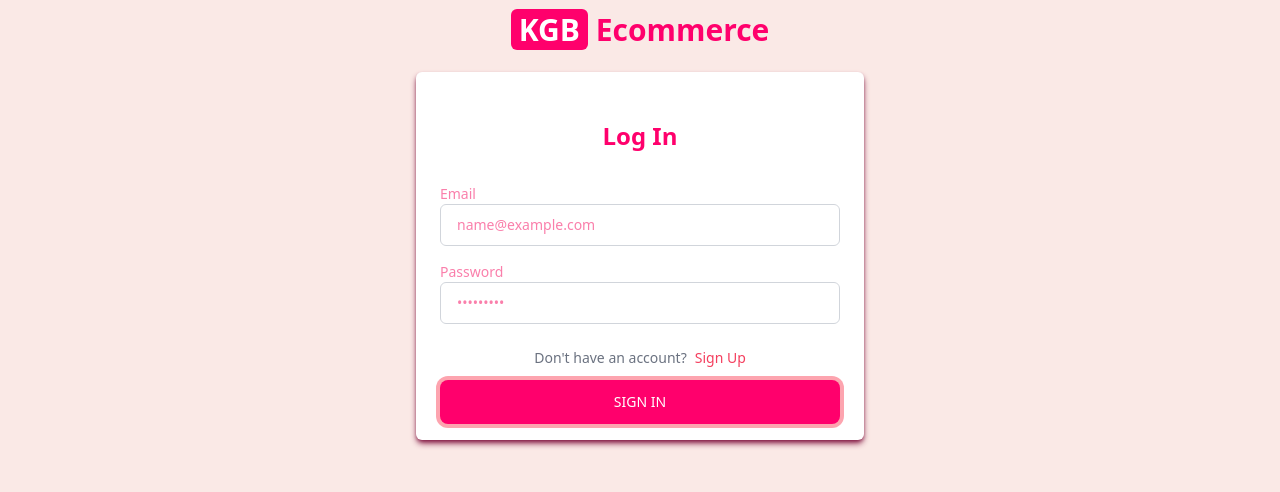
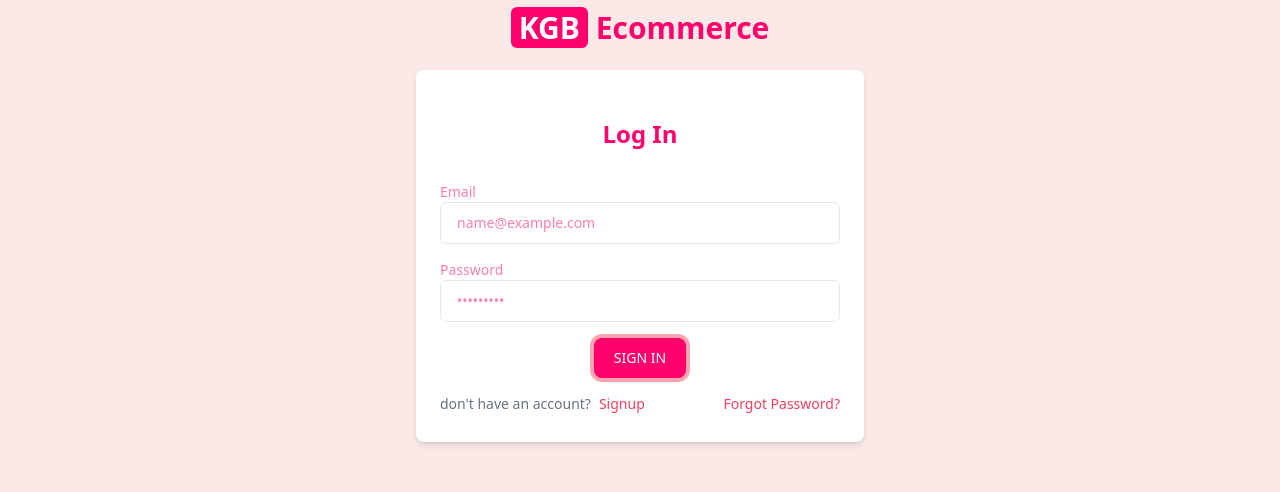
Before and after one commit to gr7800/KGB_ECOMMERS, a React (Vite) app in the folder kgb_Ecommerse/: page /login in a window 1280 px wide. Both pictures are taken after typing "name@example.com", "Sample123" into the empty fields and a click on the button "SIGN IN". Shown: the part 246-738 px from the top of the page. Built offline with nearby package versions, Linux system fonts and the light colour scheme; no server answers.

Commit message:
forgot password ui created on login

```diff
--- a/kgb_Ecommerse/src/pages/Login.jsx
+++ b/kgb_Ecommerse/src/pages/Login.jsx
@@ -1,10 +1,12 @@
-import React from "react";
+import React, { useState } from "react";
 import { doSignInWithEmailIdAndPassword } from "../firebase";
 import { useNavigate } from "react-router-dom";
 import { useFormik } from "formik";
 import * as Yup from "yup"; // for schema validation
 import { useDispatch } from "react-redux";
 import { signIn } from "../redux/slices/authSlice";
+import { sendPasswordResetEmail } from "firebase/auth";
+import { auth } from "../firebaseConfig";
 
 const validationSchema = Yup.object({
   email: Yup.string()
@@ -15,9 +17,19 @@ const validationSchema = Yup.object({
     .required("Password is required"),
 });
 
+const validateEmail = (email) => {
+  return String(email)
+    .toLowerCase()
+    .match(
+      /^(([^<>()[\]\\.,;:\s@"]+(\.[^<>()[\]\\.,;:\s@"]+)*)|.(".+"))@((\[[0-9]{1,3}\.[0-9]{1,3}\.[0-9]{1,3}\.[0-9]{1,3}\])|(([a-zA-Z\-0-9]+\.)+[a-zA-Z]{2,}))$/
+    );
+};
+
 const Login = () => {
+
   const navigate = useNavigate();
   const dispatch = useDispatch();
+  const [isEmailValid, setIsEmailValid] = useState("")
 
   const formik = useFormik({
     initialValues: {
@@ -27,13 +39,14 @@ const Login = () => {
     validationSchema: validationSchema,
     onSubmit: async (values, { setSubmitting, setErrors }) => {
       try {
+        setIsEmailValid("")
         let user = await doSignInWithEmailIdAndPassword(
           values.email,
           values.password
         );
-        dispatch(signIn(user?._tokenResponse.idToken || ""));
-        navigate("/");
+        dispatch(signIn(user?._tokenResponse.idToken || ""))
       } catch (err) {
+
         switch (err.code) {
           case "auth/user-not-found":
             setErrors({
@@ -54,7 +67,7 @@ const Login = () => {
           case "auth/invalid-credential":
             setErrors({
               email: "Invalid credentials.",
-              password: "Invalid credentials.",
+              password: "Invalid credentials."
             });
             break;
           default:
@@ -66,16 +79,25 @@ const Login = () => {
     },
   });
 
+  async function handleForgotPassword() {
+    if (validateEmail(formik.values.email)) {
+      await sendPasswordResetEmail(auth, formik.values.email);
+    }
+    else{
+      setIsEmailValid("Invalid email address")
+    }
+  }
+
   return (
-    <div className="font-sans text-[#fa7fab] antialiased bg-[#fae9e6] min-h-screen flex flex-col justify-center items-center px-6 sm:px-10 py-6 sm:py-10">
+    <div className="font-sans text-[#fa7fab] antialiased bg-[#fae9e6] min-h-screen flex flex-col sm:justify-center items-center pt-6 sm:pt-0">
       <div>
-        <h2 className="font-bold text-[#ff006c] text-3xl text-center">
+        <h2 className="font-bold text-[#ff006c] text-3xl">
           <span className="bg-[#ff006c] text-white px-2 rounded-md">KGB</span>{" "}
           Ecommerce
         </h2>
       </div>
 
-      <div className="w-full sm:max-w-md mt-6 px-4 sm:px-6 py-4 bg-white shadow-md overflow-hidden rounded-md shadow-pink-900">
+      <div className="w-full sm:max-w-md mt-6 px-6 py-4 bg-white shadow-md overflow-hidden sm:rounded-lg">
         <form onSubmit={formik.handleSubmit}>
           <div className="py-8 text-center">
             <span className="text-2xl font-semibold text-[#ff006c]">
@@ -96,13 +118,14 @@ const Login = () => {
               type="email"
               name="email"
               placeholder="Email"
-              className="w-full rounded-md py-2.5 px-4 border border-gray-300 placeholder-gray-400 focus:outline-none focus:ring-2 focus:ring-[#ff006c] transition duration-150 ease-in-out sm:text-sm"
+              className="w-full rounded-md py-2.5 px-4 border text-sm outline-[#f84525] focus:ring-2 focus:ring-[#ff006c] transition duration-200"
             />
             {formik.touched.email && formik.errors.email ? (
-              <div className="text-red-500 text-sm mt-1">
-                {formik.errors.email}
-              </div>
+              <div style={{ color: 'red' }}>{formik.errors.email}</div>
             ) : null}
+            {
+              isEmailValid && <div style={{ color: 'red' }}>{isEmailValid}</div>
+            }
           </div>
 
           <div className="mt-4">
@@ -121,34 +144,42 @@ const Login = () => {
                 name="password"
                 placeholder="Password"
                 required
-                className="w-full rounded-md py-2.5 px-4 border border-gray-300 placeholder-gray-400 focus:outline-none focus:ring-2 focus:ring-[#ff006c] transition duration-150 ease-in-out sm:text-sm"
+                className="w-full rounded-md py-2.5 px-4 border text-sm outline-[#f84525] focus:ring-2 focus:ring-[#ff006c] transition duration-200"
               />
               {formik.touched.password && formik.errors.password ? (
-                <div className="text-red-500 text-sm mt-1">
-                  {formik.errors.password}
-                </div>
+                <div style={{ color: "red" }}>{formik.errors.password}</div>
               ) : null}
             </div>
           </div>
 
-          <div className="flex flex-col justify-end mt-4">
-            <p className="mt-2 text-center text-sm text-gray-500 mb-3">
-              Don't have an account?
-              <span
-                onClick={() => navigate("/register")}
-                className="pl-2 cursor-pointer font-medium text-rose-500 hover:text-rose-600 focus:outline-none focus:underline transition ease-in-out duration-150"
-              >
-                Sign Up
-              </span>
-            </p>
+          <div className="w-[100%] m-auto flex justify-center mt-4">
             <button
               type="submit"
-              className="p-3 text-white w-full hover:bg-rose-700 focus:ring-4 focus:outline-none focus:ring-rose-300 font-medium rounded-lg text-sm bg-[#ff006c] transition duration-200"
+              className="p-4 text-white hover:bg-rose-700 focus:ring-4 focus:outline-none focus:ring-rose-300 font-medium rounded-lg text-sm px-5 py-2.5 text-center bg-[#ff006c]"
             >
               SIGN IN
             </button>
           </div>
         </form>
+        <div className="flex justify-between align-middle mt-2">
+
+          <p className="mt-2 text-center text-sm leading-5 text-gray-500 max-w mb-3">
+            don't have an account?
+            <span
+              onClick={() => navigate("/register")}
+              className="pl-2 cursor-pointer font-medium text-rose-500 hover:text-rose-600 focus:outline-none focus:underline transition ease-in-out duration-150"
+            >
+              Signup
+            </span>{" "}
+          </p>
+          {formik.values.email && <span
+            onClick={() => handleForgotPassword()}
+            className="pl-2 mt-2 cursor-pointer text-sm font-medium text-rose-500 hover:text-rose-600 focus:outline-none focus:underline transition ease-in-out duration-150"
+          >
+            Forgot Password?
+          </span>
+          }
+        </div>
       </div>
     </div>
   );
```
